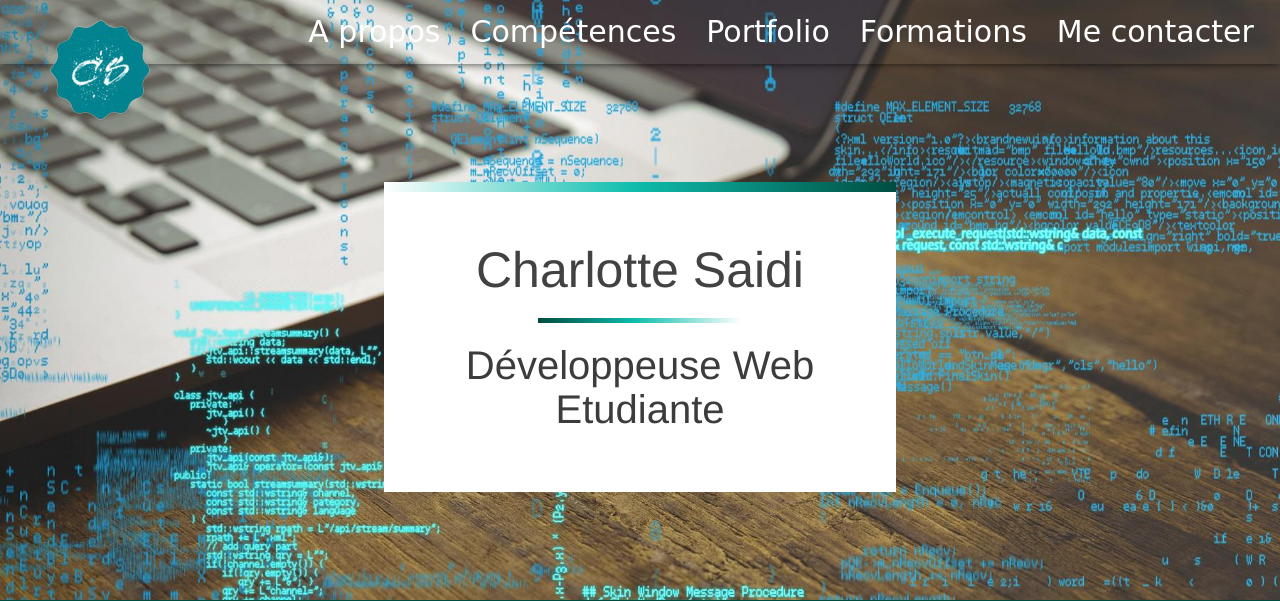
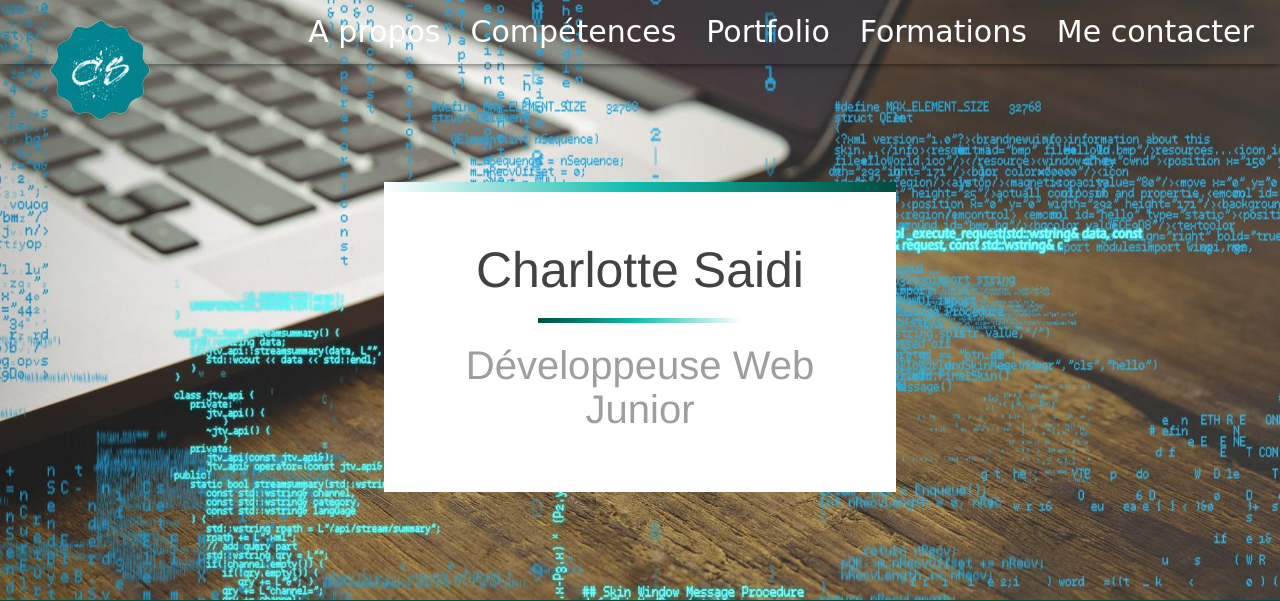
Before and after one commit to charlottesaidi/portfolio, a PHP site: page / in a window 1280 px wide. Shown: the top 601 px of the page. Run offline with PHP 8.4, Linux system fonts and the light colour scheme; some libraries are stand-ins or nearby versions; some web fonts are replaced.

Commit message:
change color style

```diff
--- a/assets/css/style.css
+++ b/assets/css/style.css
@@ -72,6 +72,9 @@ h6:not(.textShadow) {
 }
 .sidenav-head-link, .sidenav-headlink, .grey-text {
     color:#3d3b3b !important;
+}
+.grey-text.text-lighten-1 {
+    color: #9e9e9e  !important;
 }
 .head-link:not(footer .head-link), nav .sidenav-trigger {
     color: #fff  ;
--- a/index.html
+++ b/index.html
@@ -68,7 +68,7 @@
                 <div class="text-caption center-align">
                     <h3 class="grey-text text-darken-3">Charlotte Saidi</h3>
                     <p class="sep"></p>
-                    <h5 class="light grey-text">Développeuse Web Etudiante</h5>
+                    <h5 class="light grey-text text-lighten-1">Développeuse Web Junior</h5>
                 </div>
                 </div>
             </div>
```
